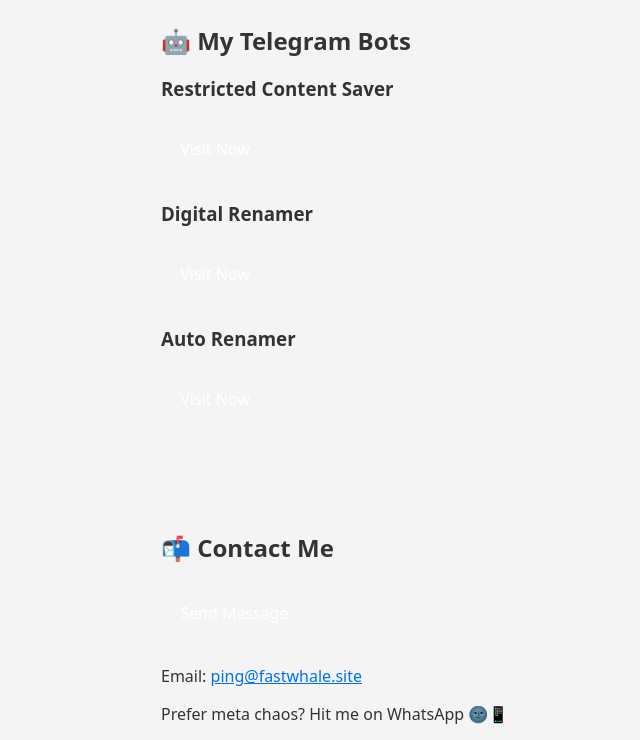
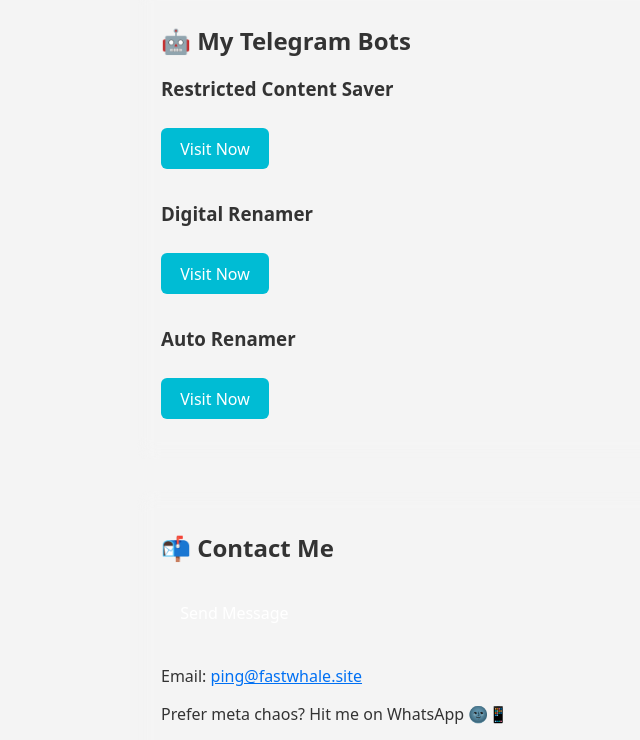
Before and after one commit to yuIlariy/fastwhale-site, a plain HTML site: page index.html in a window 1280 px wide. Shown: the part 780-1520 px from the top of the page, without its empty margins (153-793 px from the left). Drawn offline with Linux system fonts and the light colour scheme.

Commit message:
Update index.html

```diff
--- a/index.html
+++ b/index.html
@@ -211,6 +211,17 @@
     <h3>Secondary</h3>
     <a href="https://t.me/mod_apk_premiums" target="_blank" class="button apk" data-tooltip="Premium APKs and mods">APK Premiums 🚀</a>
   </div>
+  <style>
+    /* Bot button fix */
+    .bot {
+      background-color: #00bcd4;
+    }
+
+    .bot:hover {
+      background-color: #0097a7;
+    }
+  </style>
+
   <div class="section">
     <h2>🤖 My Telegram Bots</h2>
 
```
